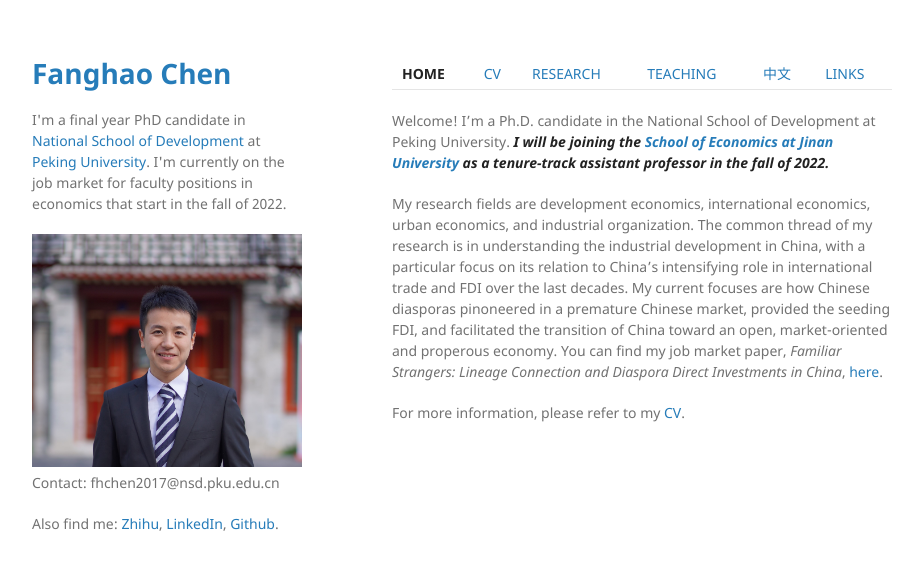
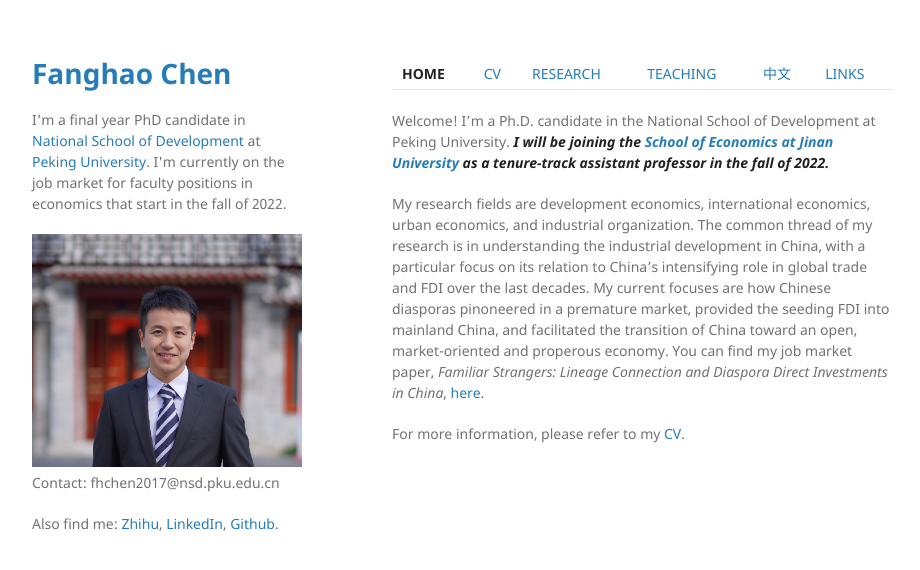
Before and after one commit to FanghaoChen/homepage, a Jekyll site: the page built from index.md, in a window 1280 px wide. Shown: the top 570 px of the page, without its empty margins (178-1098 px from the left). Built offline with Jekyll 4.4.1, drawn with Linux system fonts in a browser that asks for light colours.

Commit message:
Update index.md

```diff
--- a/index.md
+++ b/index.md
@@ -7,6 +7,6 @@ layout: default
 
 Welcome! I'm a Ph.D. candidate in the National School of Development at Peking University. _**I will be joining the [School of Economics at Jinan University](https://ec.jnu.edu.cn/) as a tenure-track assistant professor in the fall of 2022.**_
 
-My research fields are development economics, international economics, urban economics, and industrial organization. The common thread of my research is in understanding the industrial development in China, with a particular focus on its relation to China’s intensifying role in international trade and FDI over the last decades. My current focuses are how Chinese diasporas pinoneered in a premature Chinese market, provided the seeding FDI, and facilitated the transition of China toward an open, market-oriented and properous economy. You can find my job market paper, _Familiar Strangers: Lineage Connection and Diaspora Direct Investments in China_, [here](./assets/familiar_stranger_draft_220303.pdf).
+My research fields are development economics, international economics, urban economics, and industrial organization. The common thread of my research is in understanding the industrial development in China, with a particular focus on its relation to China's intensifying role in global trade and FDI over the last decades. My current focuses are how Chinese diasporas pinoneered in a premature market, provided the seeding FDI into mainland China, and facilitated the transition of China toward an open, market-oriented and properous economy. You can find my job market paper, _Familiar Strangers: Lineage Connection and Diaspora Direct Investments in China_, [here](./assets/familiar_stranger_draft_220303.pdf).
 
 For more information, please refer to my [CV](./assets/CV_FanghaoChen_211214.pdf).
```
